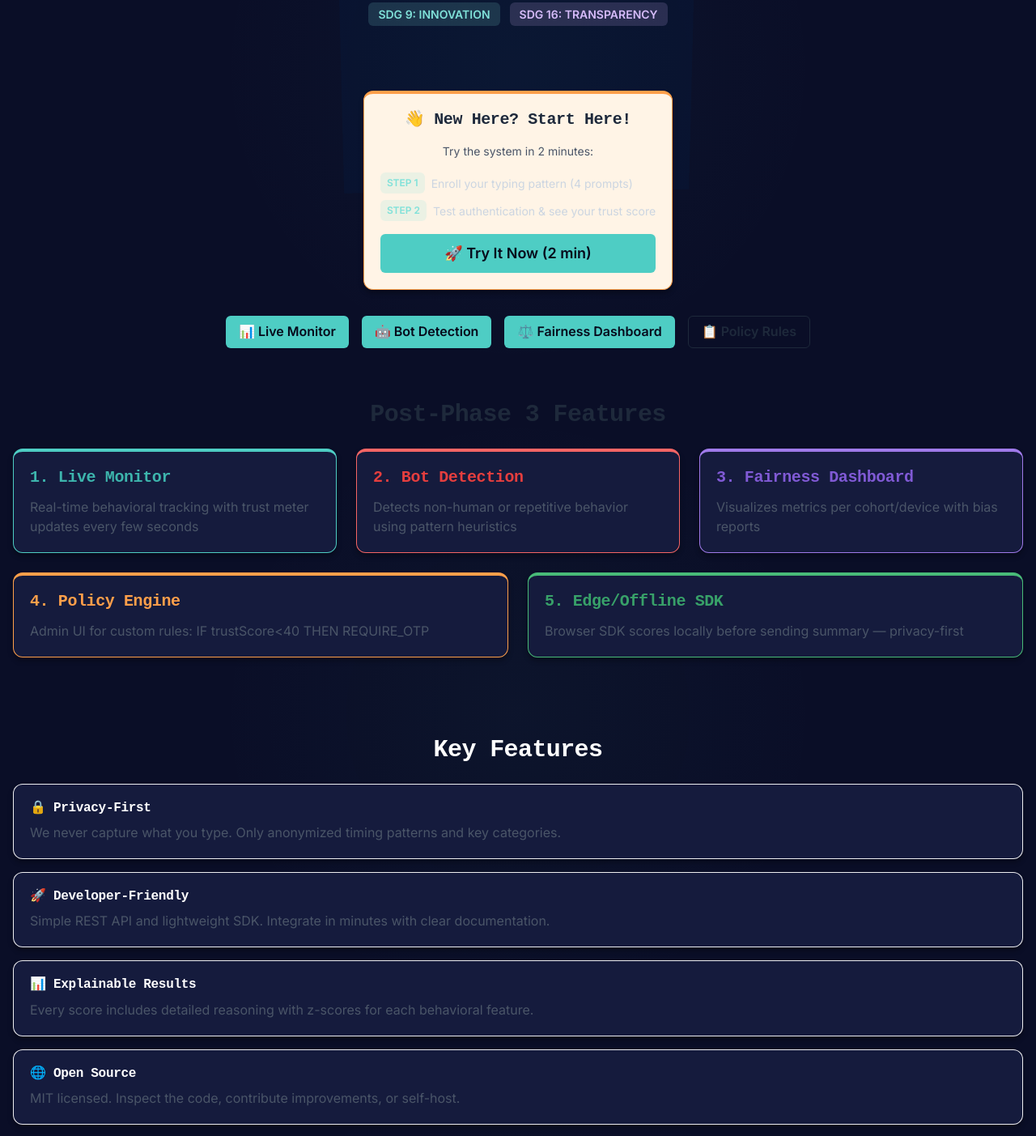
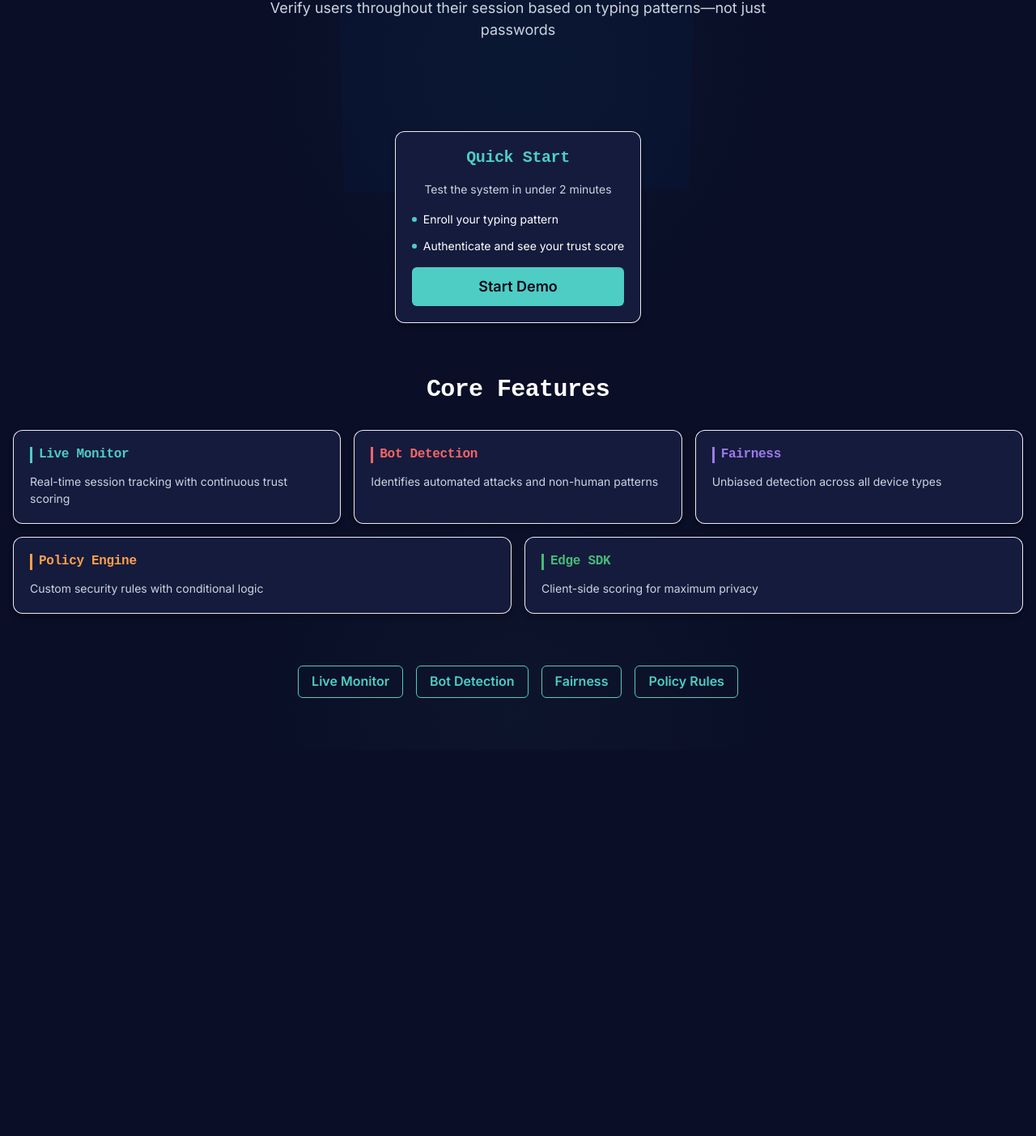
Before and after one commit to vexe-l/fluxauth, a React (Vite) app in the folder frontend/: page / in a window 1280 px wide. Shown: the part 317-1720 px from the top of the page at 81% size. After the commit the page ends 1243 px from the top, so only its background shows below. Built offline with nearby package versions, Linux system fonts and the light colour scheme.

Commit message:
Fix text visibility - make all text white/light gray

```diff
--- a/frontend/src/main.tsx
+++ b/frontend/src/main.tsx
@@ -82,7 +82,7 @@ const theme = extendTheme({
         },
         Text: {
             baseStyle: {
-                color: '#cbd5e1'
+                color: '#e2e8f0'
             }
         },
         Button: {
--- a/frontend/src/pages/HomePage.tsx
+++ b/frontend/src/pages/HomePage.tsx
@@ -1,189 +1,134 @@
-import { Box, Heading, Text, VStack, Button, HStack, Card, CardBody, Badge } from '@chakra-ui/react';
+import { Box, Heading, Text, VStack, Button, HStack, Card, CardBody } from '@chakra-ui/react';
 import { Link } from 'react-router-dom';
 
 export default function HomePage() {
     return (
-        <VStack spacing={8} align="stretch">
+        <VStack spacing={16} align="stretch" py={8}>
+            {/* Hero */}
             <Box textAlign="center" py={12}>
-                <Heading size="2xl" mb={4} color="navy.500">
+                <Heading size="3xl" mb={6} color="brand.400" letterSpacing="tight">
                     FluxAuth
                 </Heading>
-                <Text fontSize="xl" color="gray.600" maxW="2xl" mx="auto" mb={2}>
-                    Adaptive Trust Infrastructure Using Efficient, Edge-Capable Technology
+                <Text fontSize="2xl" color="white" maxW="3xl" mx="auto" mb={4} fontWeight="600">
+                    Continuous Behavioral Authentication
                 </Text>
-                <Text fontSize="lg" color="brand.500" fontWeight="medium">
-                    Privacy-first behavioral biometrics for seamless authentication
+                <Text fontSize="lg" color="gray.300" maxW="2xl" mx="auto">
+                    Verify users throughout their session based on typing patterns—not just passwords
                 </Text>
-                <HStack justify="center" spacing={3} mt={4}>
-                    <Badge colorScheme="brand" fontSize="sm" px={3} py={1}>SDG 9: Innovation</Badge>
-                    <Badge colorScheme="purple" fontSize="sm" px={3} py={1}>SDG 16: Transparency</Badge>
-                </HStack>
             </Box>
 
-            <Card maxW="xl" mx="auto" bg="accent.50" borderTop="4px" borderColor="accent.500">
+            {/* CTA */}
+            <Card maxW="xl" mx="auto">
                 <CardBody>
                     <VStack spacing={4}>
-                        <Heading size="md" color="navy.500">👋 New Here? Start Here!</Heading>
-                        <Text fontSize="sm" color="gray.600" textAlign="center">
-                            Try the system in 2 minutes:
+                        <Heading size="md" color="brand.400">Quick Start</Heading>
+                        <Text fontSize="sm" color="gray.300" textAlign="center">
+                            Test the system in under 2 minutes
                         </Text>
-                        <VStack spacing={2} align="stretch" w="full">
+                        <VStack spacing={3} align="stretch" w="full">
                             <HStack>
-                                <Badge colorScheme="brand">Step 1</Badge>
-                                <Text fontSize="sm">Enroll your typing pattern (4 prompts)</Text>
+                                <Box w="6px" h="6px" bg="brand.400" borderRadius="full" />
+                                <Text fontSize="sm" color="white">Enroll your typing pattern</Text>
                             </HStack>
                             <HStack>
-                                <Badge colorScheme="brand">Step 2</Badge>
-                                <Text fontSize="sm">Test authentication & see your trust score</Text>
+                                <Box w="6px" h="6px" bg="brand.400" borderRadius="full" />
+                                <Text fontSize="sm" color="white">Authenticate and see your trust score</Text>
                             </HStack>
                         </VStack>
-                        <Button as={Link} to="/enroll" colorScheme="accent" size="lg" w="full">
-                            🚀 Try It Now (2 min)
+                        <Button as={Link} to="/enroll" colorScheme="brand" size="lg" w="full">
+                            Start Demo
                         </Button>
                     </VStack>
                 </CardBody>
             </Card>
 
-            <HStack spacing={4} justify="center" flexWrap="wrap">
-                <Button as={Link} to="/live-monitor" colorScheme="brand" size="md">
-                    📊 Live Monitor
-                </Button>
-                <Button as={Link} to="/dashboard" colorScheme="red" size="md">
-                    🤖 Bot Detection
-                </Button>
-                <Button as={Link} to="/transparency" colorScheme="purple" size="md">
-                    ⚖️ Fairness Dashboard
-                </Button>
-                <Button as={Link} to="/policy" variant="outline" size="md" borderColor="navy.500" color="navy.500">
-                    📋 Policy Rules
-                </Button>
+            {/* Features */}
+            <Box>
+                <Heading size="lg" mb={8} textAlign="center" color="white">
+                    Core Features
+                </Heading>
+                <VStack spacing={4}>
+                    <HStack spacing={4} align="stretch" w="full">
+                        <Card flex={1}>
+                            <CardBody>
+                                <HStack mb={3}>
+                                    <Box w="3px" h="20px" bg="brand.400" />
+                                    <Heading size="sm" color="brand.400">Live Monitor</Heading>
                                 </HStack>
-
-            <Box py={8}>
-                <Heading size="lg" mb={6} textAlign="center" color="navy.500">
-                    Post-Phase 3 Features
-                </Heading>
-                <HStack spacing={6} align="stretch">
-                    <Card flex={1} borderTop="4px" borderColor="brand.400">
-                        <CardBody>
-                            <Heading size="md" mb={3} color="brand.500">
-                                1. Live Monitor
-                            </Heading>
-                            <Text color="gray.600">
-                                Real-time behavioral tracking with trust meter updates every few seconds
+                                <Text color="gray.300" fontSize="sm">
+                                    Real-time session tracking with continuous trust scoring
                                 </Text>
                             </CardBody>
                         </Card>
 
-                    <Card flex={1} borderTop="4px" borderColor="red.400">
+                        <Card flex={1}>
                             <CardBody>
-                            <Heading size="md" mb={3} color="red.500">
-                                2. Bot Detection
-                            </Heading>
-                            <Text color="gray.600">
-                                Detects non-human or repetitive behavior using pattern heuristics
+                                <HStack mb={3}>
+                                    <Box w="3px" h="20px" bg="red.400" />
+                                    <Heading size="sm" color="red.400">Bot Detection</Heading>
+                                </HStack>
+                                <Text color="gray.300" fontSize="sm">
+                                    Identifies automated attacks and non-human patterns
                                 </Text>
                             </CardBody>
                         </Card>
 
-                    <Card flex={1} borderTop="4px" borderColor="purple.400">
+                        <Card flex={1}>
                             <CardBody>
-                            <Heading size="md" mb={3} color="purple.500">
-                                3. Fairness Dashboard
-                            </Heading>
-                            <Text color="gray.600">
-                                Visualizes metrics per cohort/device with bias reports
+                                <HStack mb={3}>
+                                    <Box w="3px" h="20px" bg="purple.400" />
+                                    <Heading size="sm" color="purple.400">Fairness</Heading>
+                                </HStack>
+                                <Text color="gray.300" fontSize="sm">
+                                    Unbiased detection across all device types
                                 </Text>
                             </CardBody>
                         </Card>
                     </HStack>
-                <HStack spacing={6} align="stretch" mt={6}>
-                    <Card flex={1} borderTop="4px" borderColor="accent.500">
+
+                    <HStack spacing={4} align="stretch" w="full">
+                        <Card flex={1}>
                             <CardBody>
-                            <Heading size="md" mb={3} color="accent.500">
-                                4. Policy Engine
-                            </Heading>
-                            <Text color="gray.600">
-                                Admin UI for custom rules: IF trustScore&lt;40 THEN REQUIRE_OTP
+                                <HStack mb={3}>
+                                    <Box w="3px" h="20px" bg="accent.500" />
+                                    <Heading size="sm" color="accent.500">Policy Engine</Heading>
+                                </HStack>
+                                <Text color="gray.300" fontSize="sm">
+                                    Custom security rules with conditional logic
                                 </Text>
                             </CardBody>
                         </Card>
 
-                    <Card flex={1} borderTop="4px" borderColor="green.400">
+                        <Card flex={1}>
                             <CardBody>
-                            <Heading size="md" mb={3} color="green.500">
-                                5. Edge/Offline SDK
-                            </Heading>
-                            <Text color="gray.600">
-                                Browser SDK scores locally before sending summary — privacy-first
+                                <HStack mb={3}>
+                                    <Box w="3px" h="20px" bg="green.400" />
+                                    <Heading size="sm" color="green.400">Edge SDK</Heading>
+                                </HStack>
+                                <Text color="gray.300" fontSize="sm">
+                                    Client-side scoring for maximum privacy
                                 </Text>
                             </CardBody>
                         </Card>
                     </HStack>
+                </VStack>
             </Box>
 
-            <Box py={8}>
-                <Heading size="lg" mb={6} textAlign="center">
-                    Key Features
-                </Heading>
-                <VStack spacing={4} align="stretch">
-                    <Card>
-                        <CardBody>
-                            <Heading size="sm" mb={2}>
-                                🔒 Privacy-First
-                            </Heading>
-                            <Text color="gray.600">
-                                We never capture what you type. Only anonymized timing patterns and key categories.
-                            </Text>
-                        </CardBody>
-                    </Card>
-
-                    <Card>
-                        <CardBody>
-                            <Heading size="sm" mb={2}>
-                                🚀 Developer-Friendly
-                            </Heading>
-                            <Text color="gray.600">
-                                Simple REST API and lightweight SDK. Integrate in minutes with clear documentation.
-                            </Text>
-                        </CardBody>
-                    </Card>
-
-                    <Card>
-                        <CardBody>
-                            <Heading size="sm" mb={2}>
-                                📊 Explainable Results
-                            </Heading>
-                            <Text color="gray.600">
-                                Every score includes detailed reasoning with z-scores for each behavioral feature.
-                            </Text>
-                        </CardBody>
-                    </Card>
-
-                    <Card>
-                        <CardBody>
-                            <Heading size="sm" mb={2}>
-                                🌐 Open Source
-                            </Heading>
-                            <Text color="gray.600">
-                                MIT licensed. Inspect the code, contribute improvements, or self-host.
-                            </Text>
-                        </CardBody>
-                    </Card>
-
-                    <Card>
-                        <CardBody>
-                            <Heading size="sm" mb={2}>
-                                🌍 SDG-Aligned
-                            </Heading>
-                            <Text color="gray.600">
-                                Built with UN SDG 9 (resilient infrastructure) and SDG 16 (transparent institutions) principles.
-                                Energy-efficient, accessible, and accountable.
-                            </Text>
-                        </CardBody>
-                    </Card>
-                </VStack>
-            </Box>
+            {/* Navigation */}
+            <HStack spacing={4} justify="center" flexWrap="wrap">
+                <Button as={Link} to="/live-monitor" variant="outline" size="md">
+                    Live Monitor
+                </Button>
+                <Button as={Link} to="/dashboard" variant="outline" size="md">
+                    Bot Detection
+                </Button>
+                <Button as={Link} to="/transparency" variant="outline" size="md">
+                    Fairness
+                </Button>
+                <Button as={Link} to="/policy" variant="outline" size="md">
+                    Policy Rules
+                </Button>
+            </HStack>
         </VStack>
     );
 }
```
Lines whose indentation alone changed are shown as unchanged.
